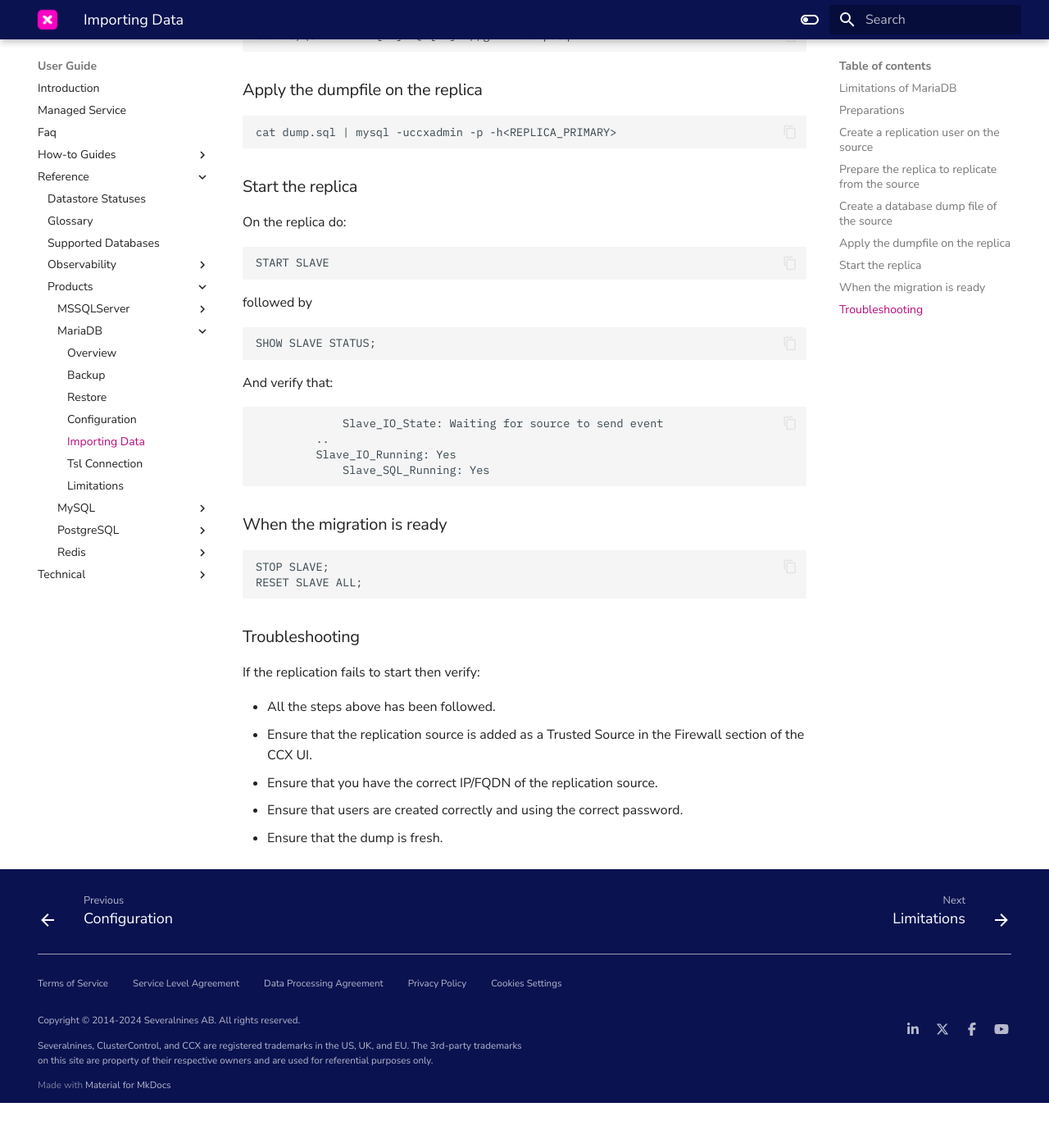
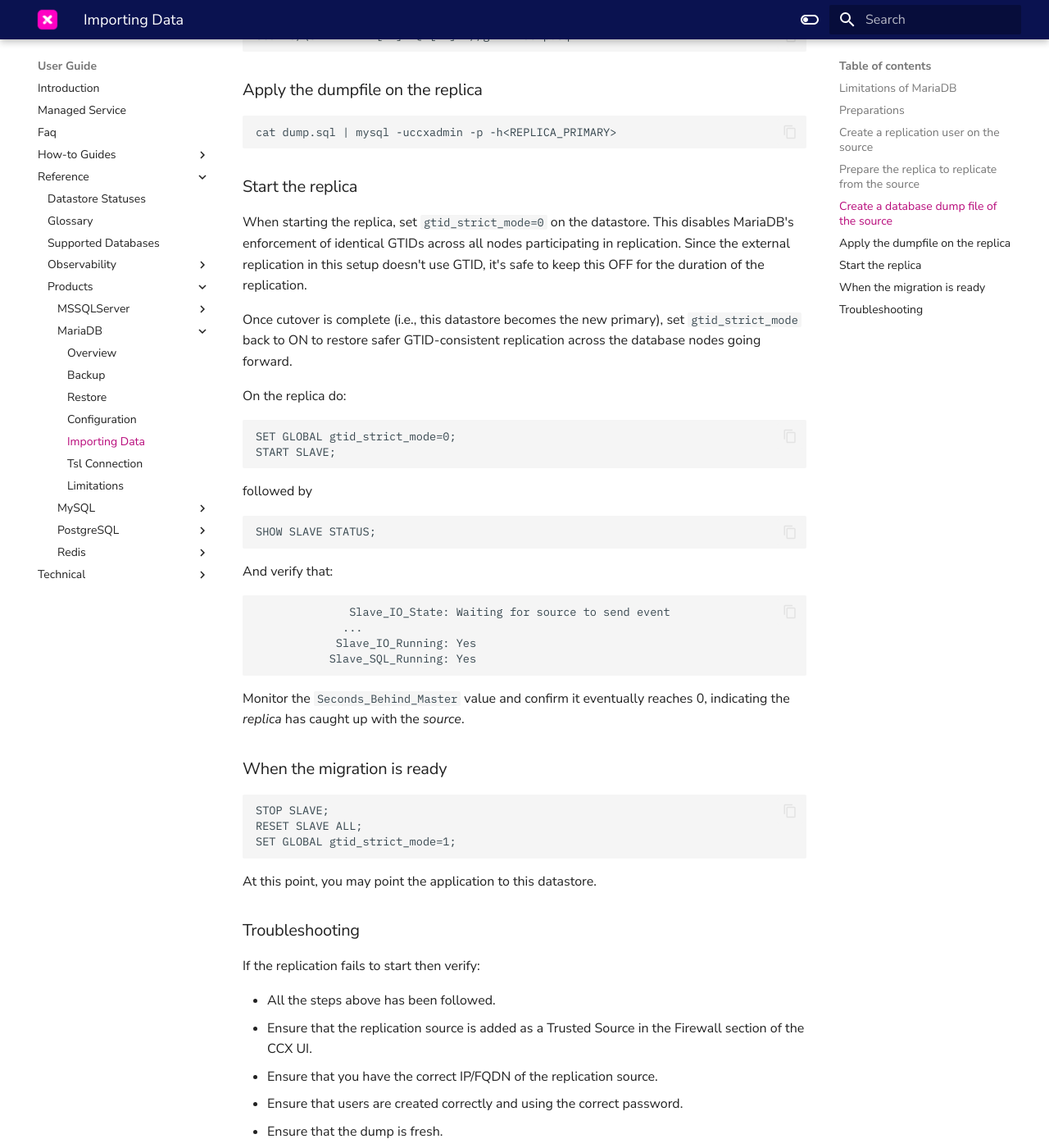
Before and after one commit to severalnines/ccx-docs, an MkDocs documentation site: the page built from docs/user/Reference/Products/MariaDb/Importing-Data.md, in a window 1280 px wide and 1400 px high, scrolled down 1918 px. Shown: the whole window at 82% size. Built offline with MkDocs 1.6.1 and Material for MkDocs 9.7.7, drawn with Linux system fonts in a browser that asks for light colours; comment, search, counter and statistics services are not loaded; before the commit the page ends 3263 px from its top, so only the background shows below that; some of the changed text lies outside the part shown.

Commit message:
fix the mariadb import instructions

````diff
--- a/docs/user/Reference/Products/MariaDb/Importing-Data.md
+++ b/docs/user/Reference/Products/MariaDb/Importing-Data.md
@@ -51,9 +51,9 @@
 
 ### Prepare the replica to replicate from the source
 
-The replica must be instrucuted to replicate from the source.
+The replica must be instructed to replicate from the source.
 Make sure to change `<SOURCE_IP>`, `<SOURCE_PORT>`, and `<SECRET>`.
-Run the following on the *source*:
+Run the following on the *replica*:
 
 ```
 CHANGE MASTER TO MASTER_HOST=<SOURCE_IP>, MASTER_PORT=<SOURCE_PORT>, MASTER_USER='repluser', MASTER_PASSWORD='<SECRET>', MASTER_SSL=1;
@@ -70,7 +70,7 @@
 On the *source*, issue the following command. Change ADMIN, SECRET and DATABASES:
 
 ```bash
-mysqldump -uADMIN -p<SECRET>   --master-data --single-transaction --triggers --routines --events --databases DATABASES > dump.sql`
+mysqldump -uADMIN -p<SECRET> --master-data --single-transaction --triggers --routines --events --databases DATABASES > dump.sql`
 ```
 
 If your database dump contains SPROCs, triggers or events, then you must replace DEFINER. This may take a while:
@@ -87,10 +87,15 @@
 
 ### Start the replica
 
+When starting the replica, set `gtid_strict_mode=0` on the datastore. This disables MariaDB's enforcement of identical GTIDs across all nodes participating in replication. Since the external replication in this setup doesn't use GTID, it's safe to keep this OFF for the duration of the replication.
+
+Once cutover is complete (i.e., this datastore becomes the new primary), set `gtid_strict_mode` back to ON to restore safer GTID-consistent replication across the database nodes going forward.
+
 On the replica do:
 
 ```
-START SLAVE
+SET GLOBAL gtid_strict_mode=0;
+START SLAVE;
 ```
 
 followed by
@@ -102,18 +107,23 @@
 And verify that:
 
 ```
-             Slave_IO_State: Waiting for source to send event
-	     ..
-  	     Slave_IO_Running: Yes
-             Slave_SQL_Running: Yes
+              Slave_IO_State: Waiting for source to send event
+	         ...
+  	        Slave_IO_Running: Yes
+           Slave_SQL_Running: Yes
 ```
+
+Monitor the `Seconds_Behind_Master` value and confirm it eventually reaches 0, indicating the *replica* has caught up with the *source*.
 
 ### When the migration is ready
 
 ```
 STOP SLAVE;
 RESET SLAVE ALL;
+SET GLOBAL gtid_strict_mode=1;
 ```
+
+At this point, you may point the application to this datastore.
 
 ### Troubleshooting
 
````
